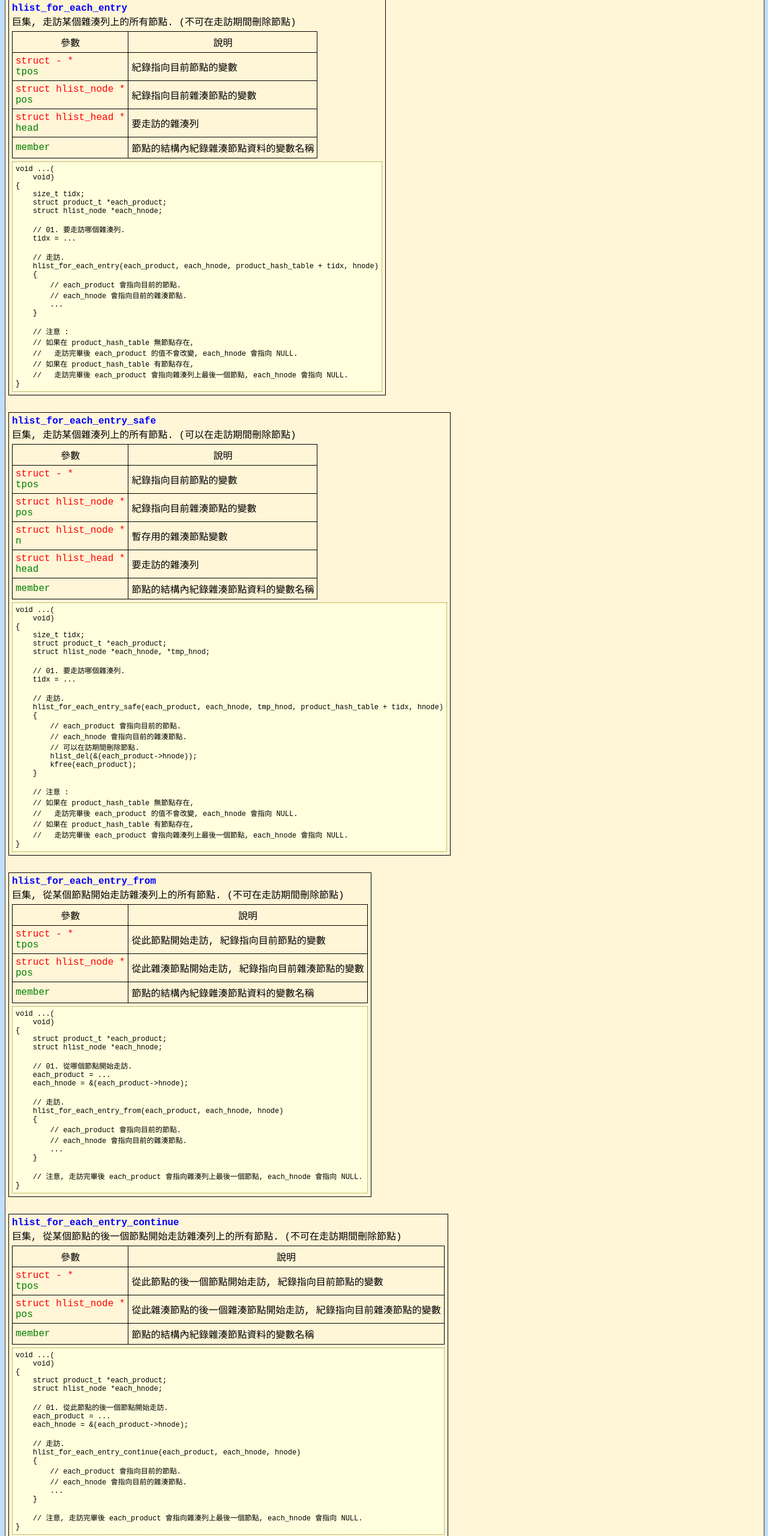
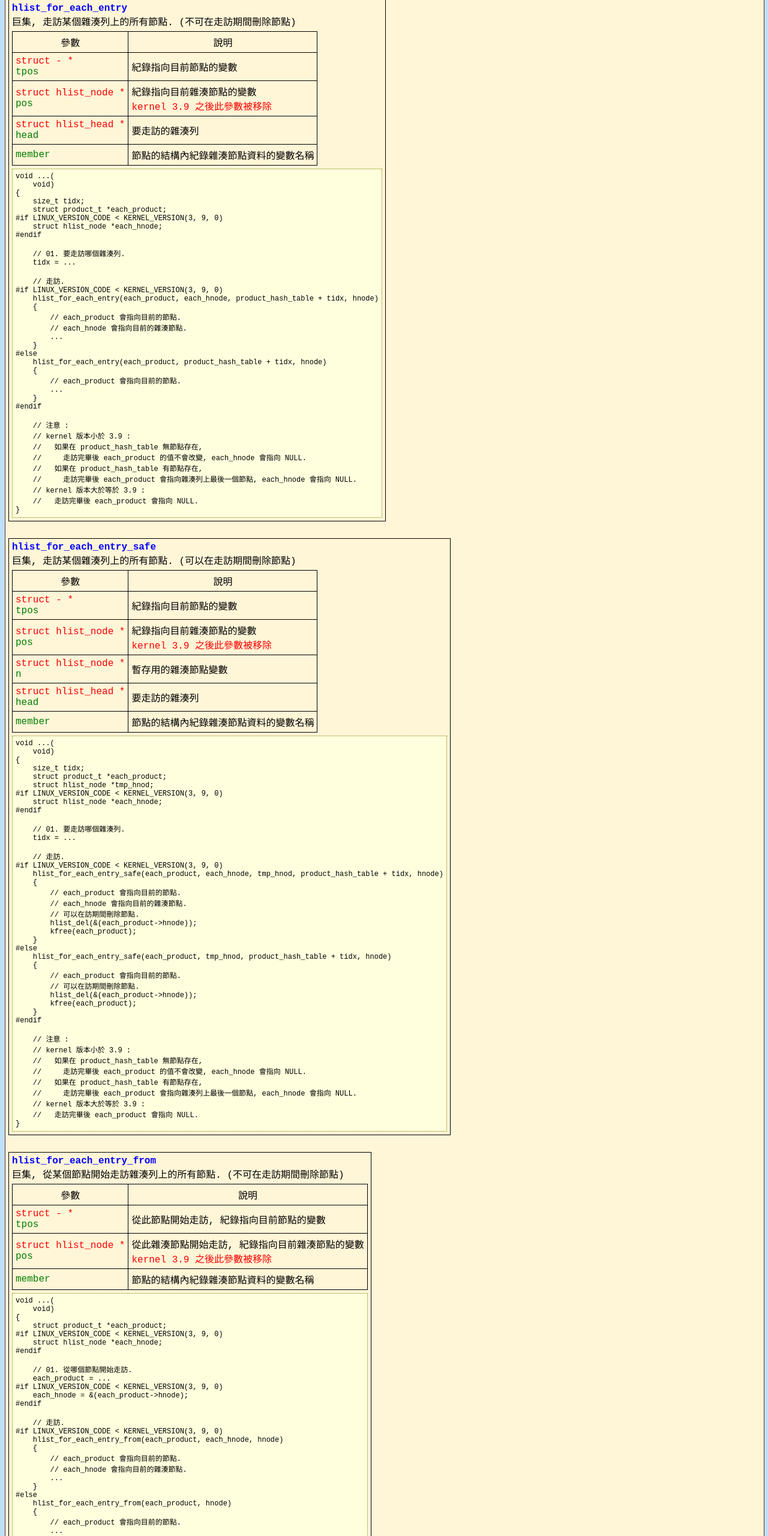
Before and after one commit to XD-Jiangzhe/lkm_hashtable, a plain HTML site: page normal/document/index.html in a window 1280 px wide. Shown: the part 6040-8600 px from the top of the page at 60% size. Drawn offline with Linux system fonts and the light colour scheme.

Commit message:
support different kernel version

```diff
--- a/normal/document/index.html
+++ b/normal/document/index.html
@@ -755,7 +755,8 @@ void ...(
                 <font class="css_font_g1">pos</font>
               </td>
               <td class="css_td_list2_r">
-                紀錄指向目前雜湊節點的變數
+                紀錄指向目前雜湊節點的變數<br>
+                <font class="css_font_r1">kernel 3.9 之後此參數被移除</font>
               </td>
             </tr>
             <tr>
@@ -782,24 +783,37 @@ void ...(
 {
     size_t tidx;
     struct product_t *each_product;
+#if LINUX_VERSION_CODE < KERNEL_VERSION(3, 9, 0)
     struct hlist_node *each_hnode;
+#endif
 
     // 01. 要走訪哪個雜湊列.
     tidx = ...
 
     // 走訪.
+#if LINUX_VERSION_CODE < KERNEL_VERSION(3, 9, 0)
     hlist_for_each_entry(each_product, each_hnode, product_hash_table + tidx, hnode)
     {
         // each_product 會指向目前的節點.
         // each_hnode 會指向目前的雜湊節點.
         ...
     }
+#else
+    hlist_for_each_entry(each_product, product_hash_table + tidx, hnode)
+    {
+        // each_product 會指向目前的節點.
+        ...
+    }
+#endif
 
     // 注意 :
-    // 如果在 product_hash_table 無節點存在,
-    //   走訪完畢後 each_product 的值不會改變, each_hnode 會指向 NULL.
-    // 如果在 product_hash_table 有節點存在,
-    //   走訪完畢後 each_product 會指向雜湊列上最後一個節點, each_hnode 會指向 NULL.
+    // kernel 版本小於 3.9 :
+    //   如果在 product_hash_table 無節點存在,
+    //     走訪完畢後 each_product 的值不會改變, each_hnode 會指向 NULL.
+    //   如果在 product_hash_table 有節點存在,
+    //     走訪完畢後 each_product 會指向雜湊列上最後一個節點, each_hnode 會指向 NULL.
+    // kernel 版本大於等於 3.9 :
+    //   走訪完畢後 each_product 會指向 NULL.
 }
 </pre>
         </td>
@@ -833,7 +847,8 @@ void ...(
                 <font class="css_font_g1">pos</font>
               </td>
               <td class="css_td_list2_r">
-                紀錄指向目前雜湊節點的變數
+                紀錄指向目前雜湊節點的變數<br>
+                <font class="css_font_r1">kernel 3.9 之後此參數被移除</font>
               </td>
             </tr>
             <tr>
@@ -869,12 +884,16 @@ void ...(
 {
     size_t tidx;
     struct product_t *each_product;
-    struct hlist_node *each_hnode, *tmp_hnod;
+    struct hlist_node *tmp_hnod;
+#if LINUX_VERSION_CODE < KERNEL_VERSION(3, 9, 0)
+    struct hlist_node *each_hnode;
+#endif
 
     // 01. 要走訪哪個雜湊列.
     tidx = ...
 
     // 走訪.
+#if LINUX_VERSION_CODE < KERNEL_VERSION(3, 9, 0)
     hlist_for_each_entry_safe(each_product, each_hnode, tmp_hnod, product_hash_table + tidx, hnode)
     {
         // each_product 會指向目前的節點.
@@ -883,12 +902,24 @@ void ...(
         hlist_del(&(each_product->hnode));
         kfree(each_product);
     }
+#else
+    hlist_for_each_entry_safe(each_product, tmp_hnod, product_hash_table + tidx, hnode)
+    {
+        // each_product 會指向目前的節點.
+        // 可以在訪期間刪除節點.
+        hlist_del(&(each_product->hnode));
+        kfree(each_product);
+    }
+#endif
 
     // 注意 :
-    // 如果在 product_hash_table 無節點存在,
-    //   走訪完畢後 each_product 的值不會改變, each_hnode 會指向 NULL.
-    // 如果在 product_hash_table 有節點存在,
-    //   走訪完畢後 each_product 會指向雜湊列上最後一個節點, each_hnode 會指向 NULL.
+    // kernel 版本小於 3.9 :
+    //   如果在 product_hash_table 無節點存在,
+    //     走訪完畢後 each_product 的值不會改變, each_hnode 會指向 NULL.
+    //   如果在 product_hash_table 有節點存在,
+    //     走訪完畢後 each_product 會指向雜湊列上最後一個節點, each_hnode 會指向 NULL.
+    // kernel 版本大於等於 3.9 :
+    //   走訪完畢後 each_product 會指向 NULL.
 }
 </pre>
         </td>
@@ -922,7 +953,8 @@ void ...(
                 <font class="css_font_g1">pos</font>
               </td>
               <td class="css_td_list2_r">
-                從此雜湊節點開始走訪, 紀錄指向目前雜湊節點的變數
+                從此雜湊節點開始走訪, 紀錄指向目前雜湊節點的變數<br>
+                <font class="css_font_r1">kernel 3.9 之後此參數被移除</font>
               </td>
             </tr>
             <tr>
@@ -939,21 +971,37 @@ void ...(
     void)
 {
     struct product_t *each_product;
+#if LINUX_VERSION_CODE < KERNEL_VERSION(3, 9, 0)
     struct hlist_node *each_hnode;
+#endif
 
     // 01. 從哪個節點開始走訪.
     each_product = ...
+#if LINUX_VERSION_CODE < KERNEL_VERSION(3, 9, 0)
     each_hnode = &(each_product->hnode);
+#endif
 
     // 走訪.
+#if LINUX_VERSION_CODE < KERNEL_VERSION(3, 9, 0)
     hlist_for_each_entry_from(each_product, each_hnode, hnode)
     {
         // each_product 會指向目前的節點.
         // each_hnode 會指向目前的雜湊節點.
         ...
     }
+#else
+    hlist_for_each_entry_from(each_product, hnode)
+    {
+        // each_product 會指向目前的節點.
+        ...
+    }
+#endif
 
-    // 注意, 走訪完畢後 each_product 會指向雜湊列上最後一個節點, each_hnode 會指向 NULL.
+    // 注意 :
+    // kernel 版本小於 3.9 :
+    //   走訪完畢後 each_product 會指向雜湊列上最後一個節點, each_hnode 會指向 NULL.
+    // kernel 版本大於等於 3.9 :
+    //   走訪完畢後 each_product 會指向 NULL.
 }
 </pre>
         </td>
@@ -987,7 +1035,8 @@ void ...(
                 <font class="css_font_g1">pos</font>
               </td>
               <td class="css_td_list2_r">
-                從此雜湊節點的後一個雜湊節點開始走訪, 紀錄指向目前雜湊節點的變數
+                從此雜湊節點的後一個雜湊節點開始走訪, 紀錄指向目前雜湊節點的變數<br>
+                <font class="css_font_r1">kernel 3.9 之後此參數被移除</font>
               </td>
             </tr>
             <tr>
@@ -1004,21 +1053,37 @@ void ...(
     void)
 {
     struct product_t *each_product;
+#if LINUX_VERSION_CODE < KERNEL_VERSION(3, 9, 0)
     struct hlist_node *each_hnode;
+#endif
 
     // 01. 從此節點的後一個節點開始走訪.
     each_product = ...
+#if LINUX_VERSION_CODE < KERNEL_VERSION(3, 9, 0)
     each_hnode = &(each_product->hnode);
+#endif
 
     // 走訪.
+#if LINUX_VERSION_CODE < KERNEL_VERSION(3, 9, 0)
     hlist_for_each_entry_continue(each_product, each_hnode, hnode)
     {
         // each_product 會指向目前的節點.
         // each_hnode 會指向目前的雜湊節點.
         ...
     }
+#else
+    hlist_for_each_entry_continue(each_product, hnode)
+    {
+        // each_product 會指向目前的節點.
+        ...
+    }
+#endif
 
-    // 注意, 走訪完畢後 each_product 會指向雜湊列上最後一個節點, each_hnode 會指向 NULL.
+    // 注意 :
+    // kernel 版本小於 3.9 :
+    //   走訪完畢後 each_product 會指向雜湊列上最後一個節點, each_hnode 會指向 NULL.
+    // kernel 版本大於等於 3.9 :
+    //   走訪完畢後 each_product 會指向 NULL.
 }
 </pre>
         </td>
```
Also changed, not shown: 1 other file.
